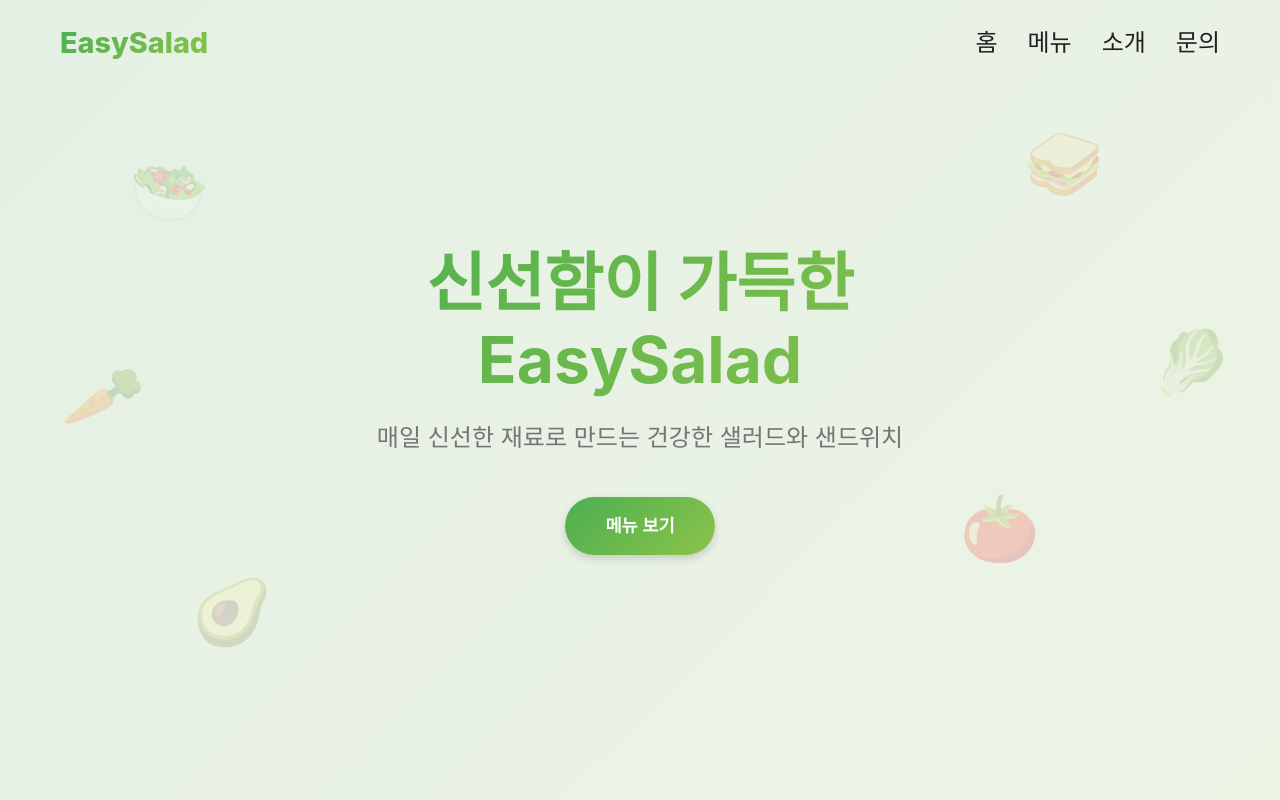
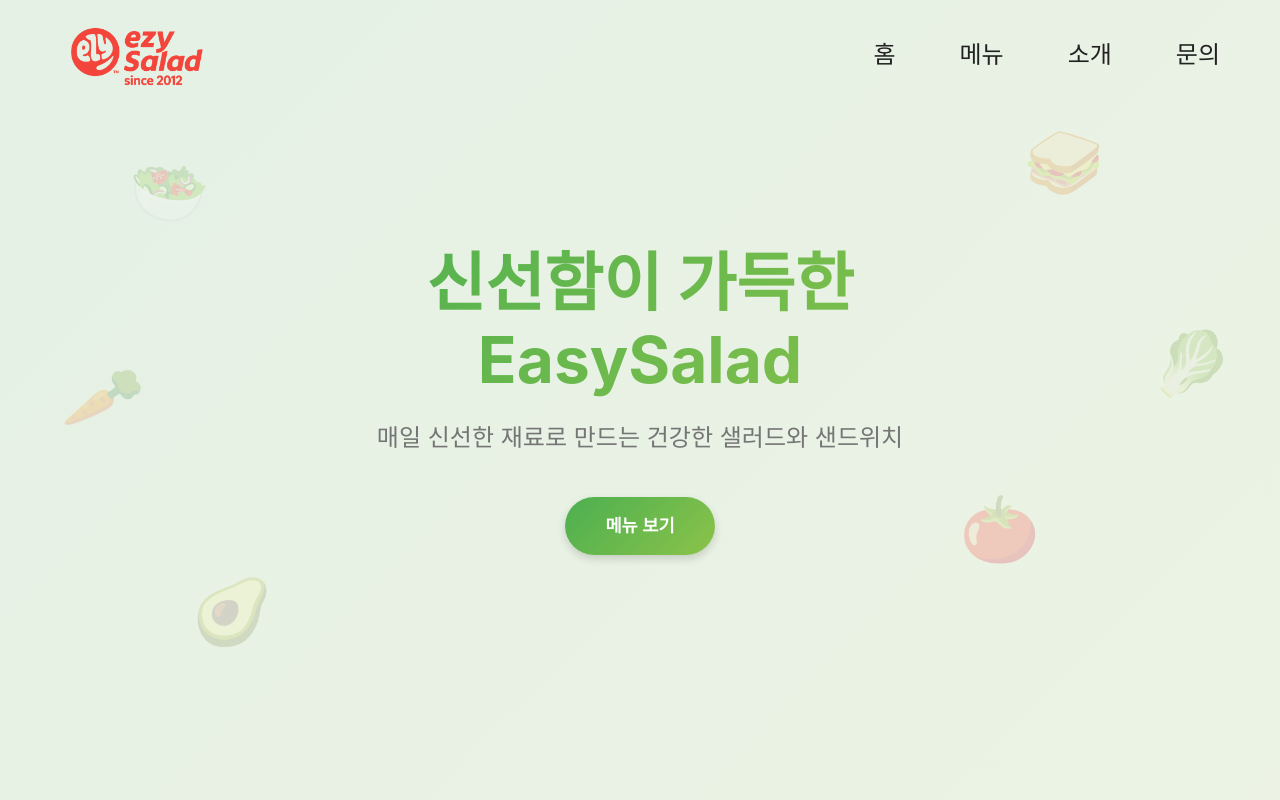
Before and after one commit to Taemin1/EasySalad, a Next.js app: page / in a window 1280 px wide. Shown: the top 800 px of the page. Built offline with nearby package versions, Linux system fonts and the light colour scheme.

Commit message:
fix: 로고 및 디자인 수정

```diff
--- a/src/contact/page.tsx
+++ b/src/app/contact/page.tsx
@@ -218,11 +218,11 @@ export default function ContactPage() {
             </InfoItem>
             <InfoItem>
               <InfoIcon>📍</InfoIcon>
-              <span>서울시 강남구 테헤란로 123</span>
+              <span>서울 중구 남대문로9길 40 215호(복도 맨 끝)</span>
             </InfoItem>
             <InfoItem>
               <InfoIcon>⏰</InfoIcon>
-              <span>월-금: 08:00 - 20:00</span>
+              <span>월-금: 06:30 - 20:30</span>
             </InfoItem>
           </InfoCard>
 
--- a/src/app/page.tsx
+++ b/src/app/page.tsx
@@ -71,7 +71,7 @@ const FeatureDescription = styled.p`
 `;
 
 const MenuPreview = styled.section`
-  padding: 80px 20px;
+  padding: 2rem 6rem;
   background-color: ${theme.colors.background};
 `;
 
--- a/src/components/Header.tsx
+++ b/src/components/Header.tsx
@@ -2,9 +2,11 @@
 
 import { useState, useEffect } from "react";
 import Link from "next/link";
+import Image from "next/image";
 import styled from "@emotion/styled";
 import { motion, AnimatePresence } from "framer-motion";
 import { theme } from "@/styles/theme";
+import { useRouter } from "next/navigation";
 
 const HeaderContainer = styled(motion.header)`
   position: fixed;
@@ -27,17 +29,13 @@ const Nav = styled.nav`
   align-items: center;
 `;
 
-const Logo = styled(Link)`
-  font-size: 1.8rem;
-  font-weight: 800;
-  background: linear-gradient(
-    135deg,
-    ${theme.colors.primary} 0%,
-    ${theme.colors.secondary} 100%
-  );
-  -webkit-background-clip: text;
-  -webkit-text-fill-color: transparent;
-  background-clip: text;
+const LogoWrapper = styled.div`
+  cursor: pointer;
+  transition: transform ${theme.transitions.fast};
+
+  &:hover {
+    transform: scale(1.05);
+  }
 `;
 
 const NavLinks = styled.div`
@@ -45,6 +43,7 @@ const NavLinks = styled.div`
   gap: 30px;
   align-items: center;
   font-size: 1.5rem;
+  gap: 4rem;
 
   @media (max-width: ${theme.breakpoints.tablet}) {
     display: none;
@@ -125,6 +124,7 @@ const MobileNavLink = styled(Link)`
 
 export default function Header() {
   const [mobileMenuOpen, setMobileMenuOpen] = useState(false);
+  const router = useRouter();
 
   useEffect(() => {
     const handleScroll = () => {
@@ -173,7 +173,14 @@ export default function Header() {
       transition={{ duration: 0.5 }}
     >
       <Nav>
-        <Logo href="/">EasySalad</Logo>
+        <LogoWrapper onClick={() => router.push("/")}>
+          <Image
+            src="/EzySaladLogo.png"
+            alt="EzySalad Logo"
+            width={150}
+            height={50}
+          />
+        </LogoWrapper>
 
         <NavLinks>
           {navItems.map((item) => (
```
Also changed, not shown: public/EzySaladLogo.png (added).
